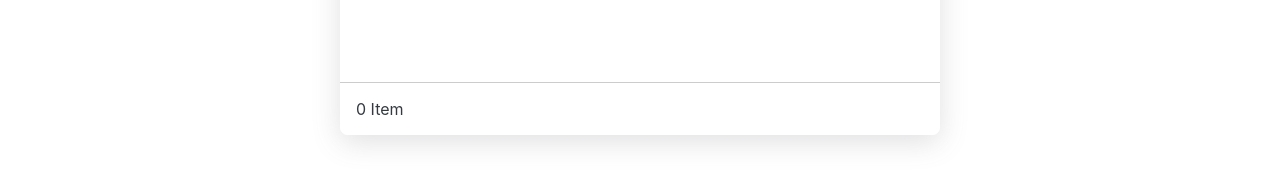
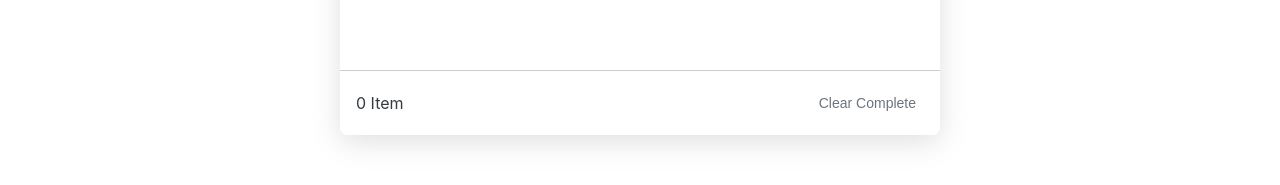
Before and after one commit to aakash-3/aakash-todo-app, a React (Create React App) app: page / in a window 1280 px wide. Shown: the part 541-726 px from the top of the page. Built offline with nearby package versions, Linux system fonts and the light colour scheme.

Commit message:
Clear complete done

```diff
--- a/src/pages/Todo/List.tsx
+++ b/src/pages/Todo/List.tsx
@@ -1,13 +1,15 @@
-import { useSelector } from "react-redux";
+import { useDispatch, useSelector } from "react-redux";
 import styles from "styles/todo.module.scss";
 import { theme } from "theme/theme";
-import { AppState } from "type";
+import { AppDispatch, AppState } from "type";
 import TodoItem from "./TodoItem";
+import { clearComplete } from "store/Reducers/todoReducer/todoAction";
 
 const List = () => {
   const { mode, todoList } = useSelector(
     (state: AppState) => state.todoReducer
   );
+  const dispatch: AppDispatch = useDispatch();
   return (
     <div
       className={styles.list}
@@ -56,6 +58,18 @@ const List = () => {
         >
           {todoList.length} {todoList.length > 1 ? "Items" : "Item"}
         </p>
+        <button
+          className={styles.btn}
+          style={{
+            color:
+              mode === "light"
+                ? theme.light.fontColor.tertiory
+                : theme.dark.fontColor.tertiory,
+          }}
+          onClick={() => dispatch(clearComplete())}
+        >
+          Clear Complete
+        </button>
       </div>
     </div>
   );
--- a/src/store/Reducers/todoReducer/toConstant.ts
+++ b/src/store/Reducers/todoReducer/toConstant.ts
@@ -2,3 +2,4 @@ export const CHANGE_MODE = "CHANGE_MODE";
 export const ADD_TODO = "ADD_TODO";
 export const REMOVE_TODO = "REMOVE_TODO";
 export const MARK_COMPLETE = "MARK_COMPLETE";
+export const CLEAR_COMPLETE = "CLEAR_COMPLETE";
--- a/src/store/Reducers/todoReducer/todoAction.ts
+++ b/src/store/Reducers/todoReducer/todoAction.ts
@@ -2,6 +2,7 @@ import { modeType } from "types/todoTypes";
 import {
   ADD_TODO,
   CHANGE_MODE,
+  CLEAR_COMPLETE,
   MARK_COMPLETE,
   REMOVE_TODO,
 } from "./toConstant";
@@ -33,4 +34,10 @@ const markComplete = (todo: number) => (dispatch: AppDispatch) => {
   });
 };
 
-export { changeMode, addTodo, removeTodo, markComplete };
+const clearComplete = () => {
+  return {
+    type: CLEAR_COMPLETE,
+  };
+};
+
+export { changeMode, addTodo, removeTodo, markComplete, clearComplete };
--- a/src/store/Reducers/todoReducer/todoReducer.ts
+++ b/src/store/Reducers/todoReducer/todoReducer.ts
@@ -3,6 +3,7 @@ import { todoStateType, todoType } from "types/todoTypes";
 import {
   ADD_TODO,
   CHANGE_MODE,
+  CLEAR_COMPLETE,
   MARK_COMPLETE,
   REMOVE_TODO,
 } from "./toConstant";
@@ -49,6 +50,12 @@ const todoReducer = (
         }),
       };
     }
+    case CLEAR_COMPLETE: {
+      return {
+        ...state,
+        todoList: state.todoList.filter((todo) => !todo.completed),
+      };
+    }
     default:
       return state;
   }
--- a/src/styles/todo.module.scss
+++ b/src/styles/todo.module.scss
@@ -83,4 +83,18 @@ button {
   height: 500px;
   border-radius: 8px;
   overflow: auto;
+  font-size: 14px;
 }
+.btn {
+  width: auto;
+  background-color: transparent;
+  border-radius: 2px;
+  font-size: 14px;
+  &:hover {
+    transform: scale(1.1);
+  }
+  &:active {
+    transform: scale(0.9);
+    opacity: 0.8;
+  }
+}
```
